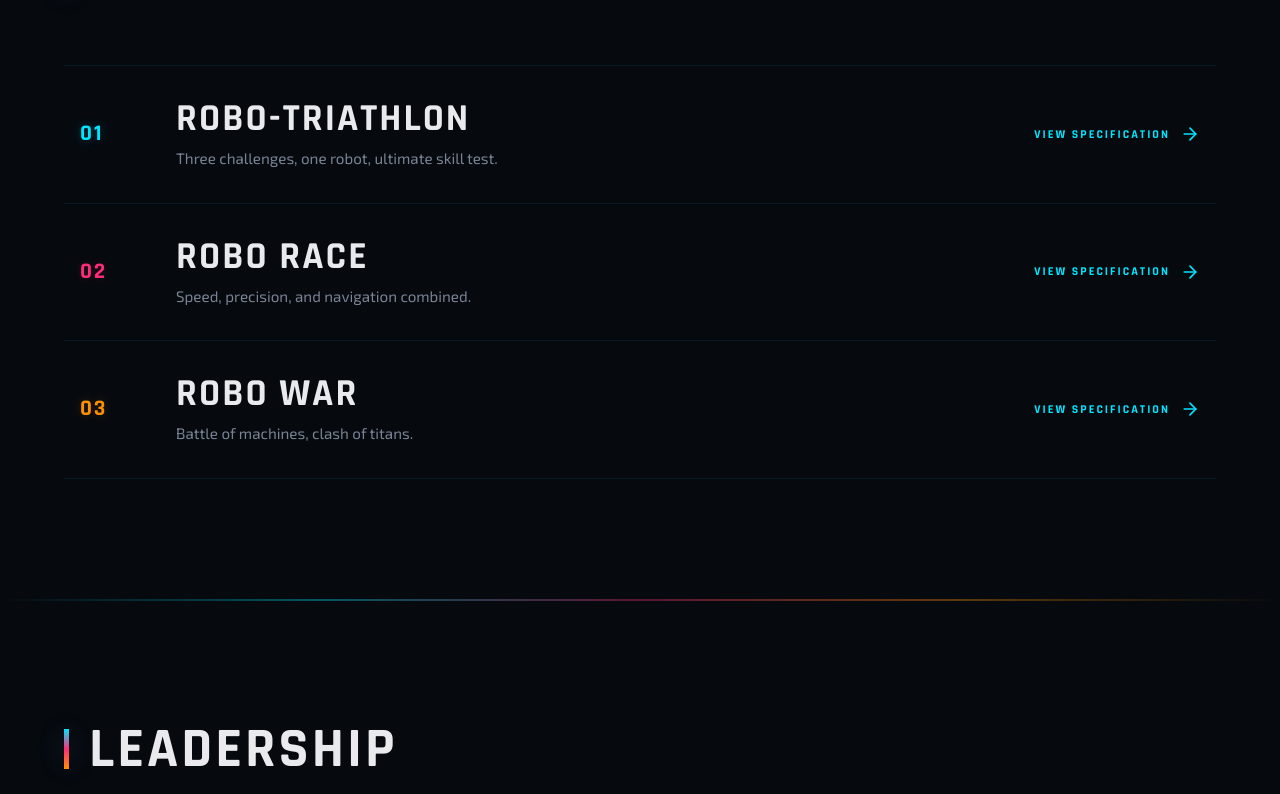
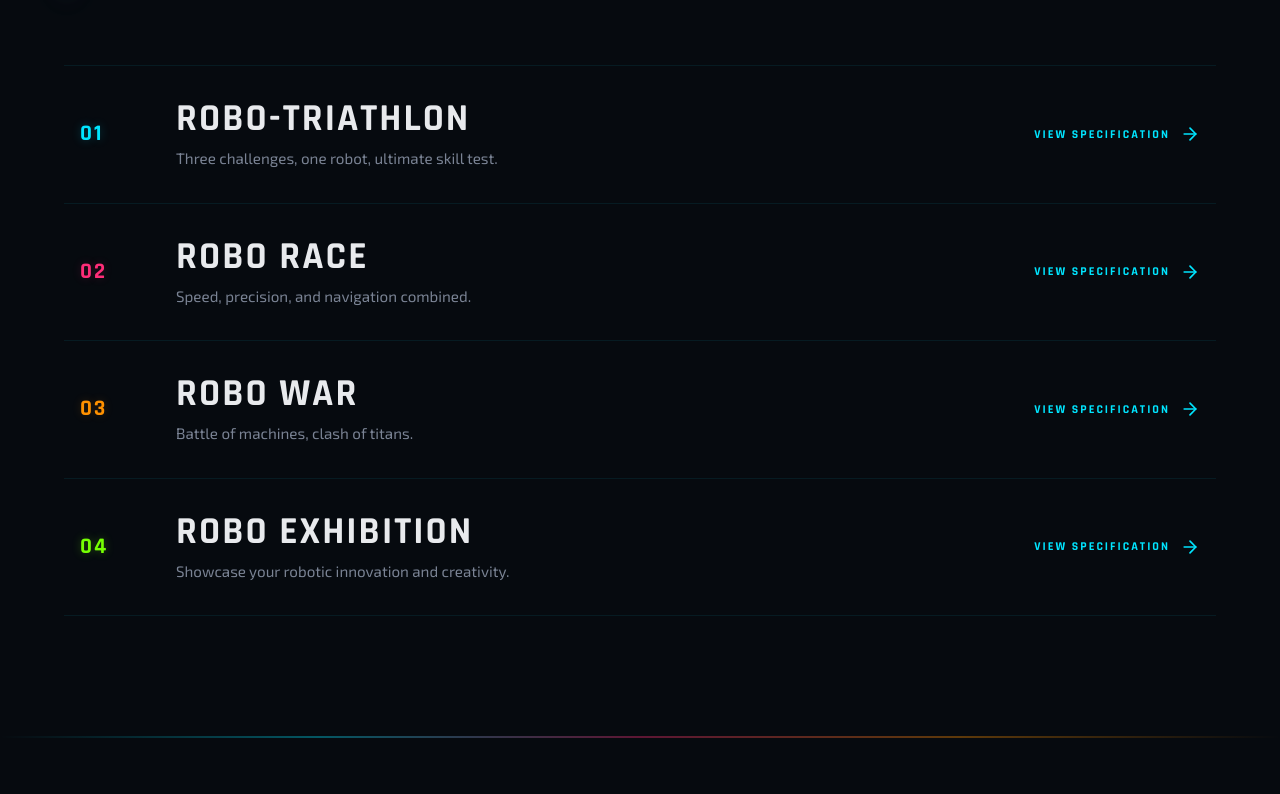
Before and after one commit to sankalp-happy/ACHARYA-ROBOFEST-2025, a React (Vite) app in the folder frontend/: page / in a window 1280 px wide. Shown: the part 2003-2797 px from the top of the page. Built offline with nearby package versions, Linux system fonts and the light colour scheme.

Commit message:
feat: Add Robo Exhibition event, update event count, and include it in registration options with new styling.

```diff
--- a/frontend/src/components/Events.css
+++ b/frontend/src/components/Events.css
@@ -55,6 +55,10 @@
     background: linear-gradient(90deg, rgba(255, 145, 0, 0.06), transparent);
 }
 
+.event-row:nth-child(4)::before {
+    background: linear-gradient(90deg, rgba(118, 255, 3, 0.06), transparent);
+}
+
 .event-row::after {
     content: '';
     position: absolute;
@@ -79,6 +83,11 @@
 .event-row:nth-child(3)::after {
     background: var(--neon-amber);
     box-shadow: 0 0 12px var(--glow-amber);
+}
+
+.event-row:nth-child(4)::after {
+    background: var(--neon-lime);
+    box-shadow: 0 0 12px rgba(118, 255, 3, 0.3);
 }
 
 .event-row:last-child {
@@ -129,6 +138,11 @@
     text-shadow: 0 0 10px var(--glow-amber);
 }
 
+.event-row:nth-child(4) .event-number {
+    color: var(--neon-lime);
+    text-shadow: 0 0 10px rgba(118, 255, 3, 0.3);
+}
+
 .event-info {
     position: relative;
     z-index: 1;
@@ -157,6 +171,11 @@
 .event-row:nth-child(3):hover .event-title {
     color: var(--neon-amber);
     text-shadow: 0 0 15px var(--glow-amber);
+}
+
+.event-row:nth-child(4):hover .event-title {
+    color: var(--neon-lime);
+    text-shadow: 0 0 15px rgba(118, 255, 3, 0.3);
 }
 
 .event-desc {
--- a/frontend/src/components/Events.jsx
+++ b/frontend/src/components/Events.jsx
@@ -64,6 +64,27 @@ const eventDetails = {
                 </ul>
             </>
         )
+    },
+    event4: {
+        title: "Robo Exhibition",
+        content: (
+            <>
+                <h4 className="modal-h4">1. Team & Project Requirements</h4>
+                <ul className="modal-list">
+                    <li>Each team can have 1–4 members and must present a working project or demonstrable prototype during the exhibition.</li>
+                    <li>Teams must explain the concept, working principle, applications, and benefits of their project to the judges.</li>
+                </ul>
+                <h4 className="modal-h4">2. Evaluation Criteria</h4>
+                <ul className="modal-list">
+                    <li>Projects will be evaluated based on innovation, technical understanding, implementation, practical application, and presentation.</li>
+                    <li>The exhibition encourages academic and hobby projects related to robotic applications.</li>
+                </ul>
+                <h4 className="modal-h4">3. Safety Guidelines</h4>
+                <ul className="modal-list">
+                    <li>All projects must be safe to demonstrate, and teams must follow event rules and venue safety guidelines.</li>
+                </ul>
+            </>
+        )
     }
 };
 
@@ -73,7 +94,8 @@ const Events = () => {
     const eventsList = [
         { id: 'event1', number: '01', title: 'Robo-Triathlon', desc: 'Three challenges, one robot, ultimate skill test.' },
         { id: 'event2', number: '02', title: 'Robo Race', desc: 'Speed, precision, and navigation combined.' },
-        { id: 'event3', number: '03', title: 'Robo War', desc: 'Battle of machines, clash of titans.' }
+        { id: 'event3', number: '03', title: 'Robo War', desc: 'Battle of machines, clash of titans.' },
+        { id: 'event4', number: '04', title: 'Robo Exhibition', desc: 'Showcase your robotic innovation and creativity.' }
     ];
 
     return (
--- a/frontend/src/components/Hero.jsx
+++ b/frontend/src/components/Hero.jsx
@@ -70,7 +70,7 @@ const Hero = () => {
                         transition={{ duration: 1, delay: 0.9 }}
                     >
                         <div className="stat-item">
-                            <span className="stat-value cyan">03</span>
+                            <span className="stat-value cyan">04</span>
                             <span className="stat-label">Events</span>
                         </div>
                         <div className="stat-divider" />
--- a/frontend/src/components/Registration.jsx
+++ b/frontend/src/components/Registration.jsx
@@ -165,6 +165,7 @@ const Registration = () => {
                                         <option value="robo-triathlon">Robo-Triathlon</option>
                                         <option value="robo-race">Robo Race</option>
                                         <option value="robo-war">Robo War</option>
+                                        <option value="robo-exhibition">Robo Exhibition</option>
                                     </select>
                                 </div>
                             </div>
```
